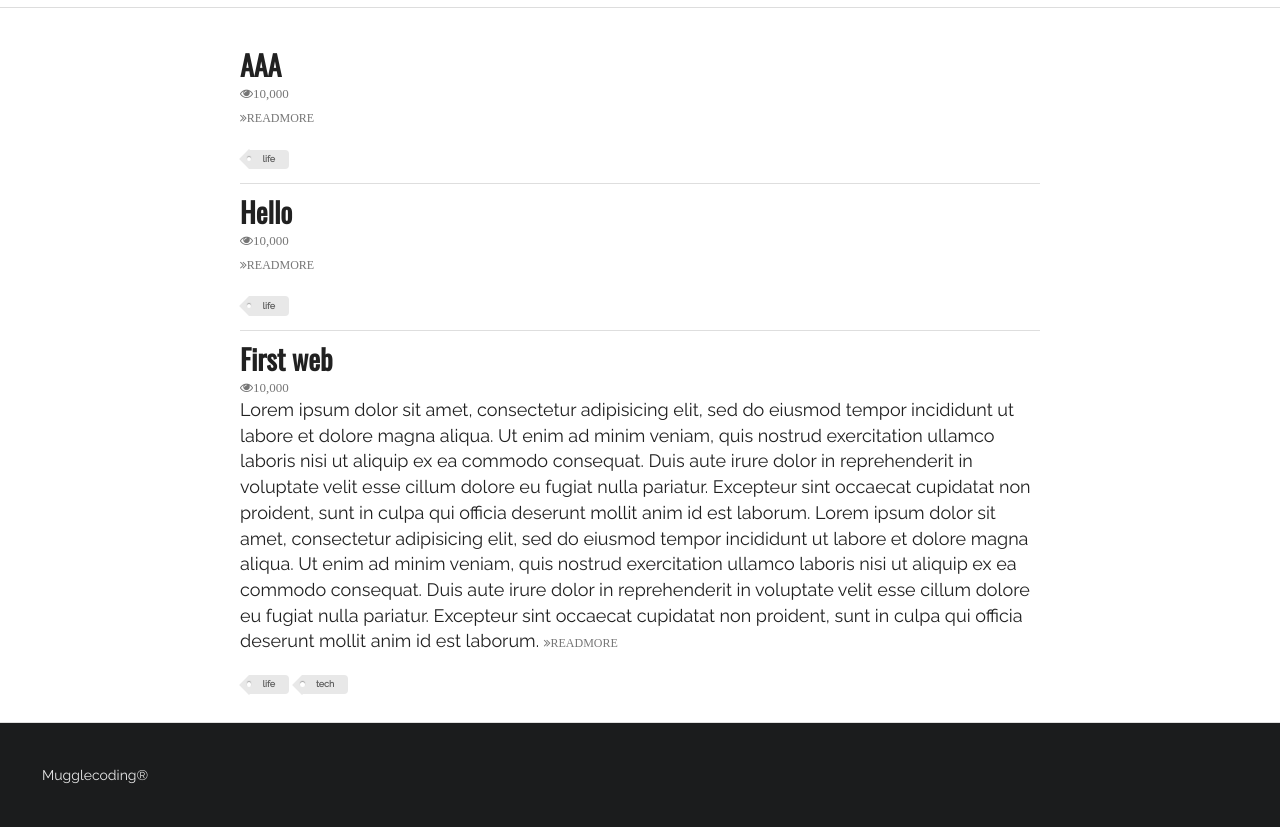
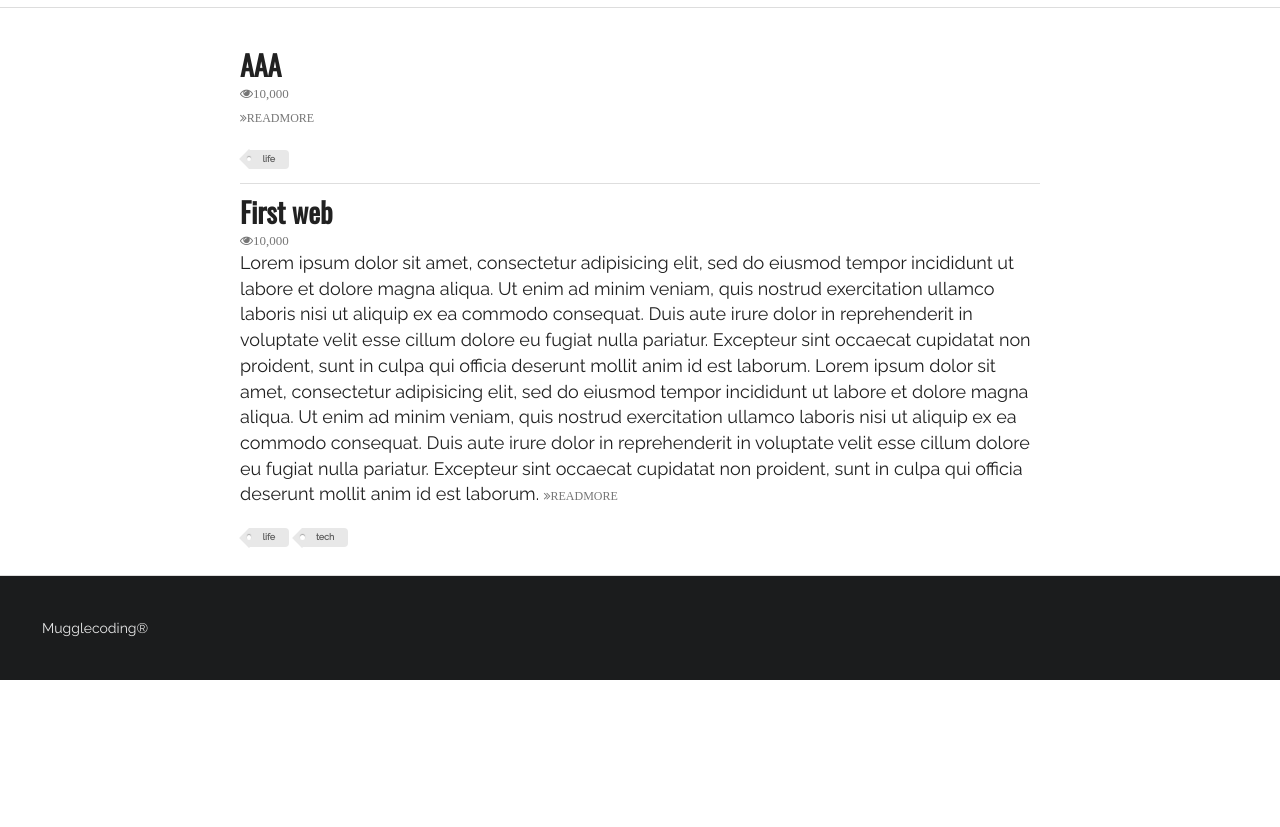
Before and after one commit to Gongbjie/FirstPython, a Django app: page /index?tag=life in a window 1280 px wide. Shown: the part 361-1188 px from the top of the page. After the commit the page ends 1041 px from the top, so only its background shows below. Run offline with Django 3.2, Linux system fonts and the light colour scheme; data comes from the database, SQL or seed files in the repository; both versions use the stored data as it was after the commit.

Commit message:
GET 方法

```diff
--- a/firstsite/firstapp/models.py
+++ b/firstsite/firstapp/models.py
@@ -10,5 +10,10 @@ class People(models.Model):
 class Article(models.Model):
     headline = models.CharField(null=True, blank=True, max_length=500)
     context = models.TextField(null=True, blank=True)
+    TAG_CHOICES = (
+        ('tech', 'Tech'),
+        ('life', 'Life'),
+    )
+    tag = models.CharField(null=True, blank=True, max_length=5, choices=TAG_CHOICES)
     def __str__(self):
         return self.headline
--- a/firstsite/firstapp/templates/first_web_2.html
+++ b/firstsite/firstapp/templates/first_web_2.html
@@ -64,8 +64,8 @@
                     Categories
                     <i class="dropdown icon"></i>
                     <div class="menu">
-                        <a class="item" href="">life</a>
-                        <a class="item" href="">tech</a>
+                        <a class="item" href="?tag=life">life</a>
+                        <a class="item" href="?tag=tech">tech</a>
                     </div>
                 </div>
                 <a class="item">
@@ -99,7 +99,7 @@
               </p>
 
               <div class="ui mini  tag label">
-                  life
+                  {{ article.tag }}
               </div>
 
           </div>
--- a/firstsite/firstapp/views.py
+++ b/firstsite/firstapp/views.py
@@ -30,8 +30,19 @@ media="screen" title="no title">
     return HttpResponse(web_page)
 
 def index(request):
+    print(request)
+    print('==='*30)
+    print(dir(request))
+    print('===' * 30)
+    print(type(request))
+    queryset = request.GET.get('tag')
+    if queryset:
+        article_list = Article.objects.filter(tag=queryset)
+    else:
+        article_list = Article.objects.all()
+    print(queryset)
     context = {}
-    article_list = Article.objects.all()
+
     context['article_list'] = article_list
     index_page = render(request, 'first_web_2.html', context)
     return index_page
```
Also changed, not shown: firstsite/db.sqlite3.
